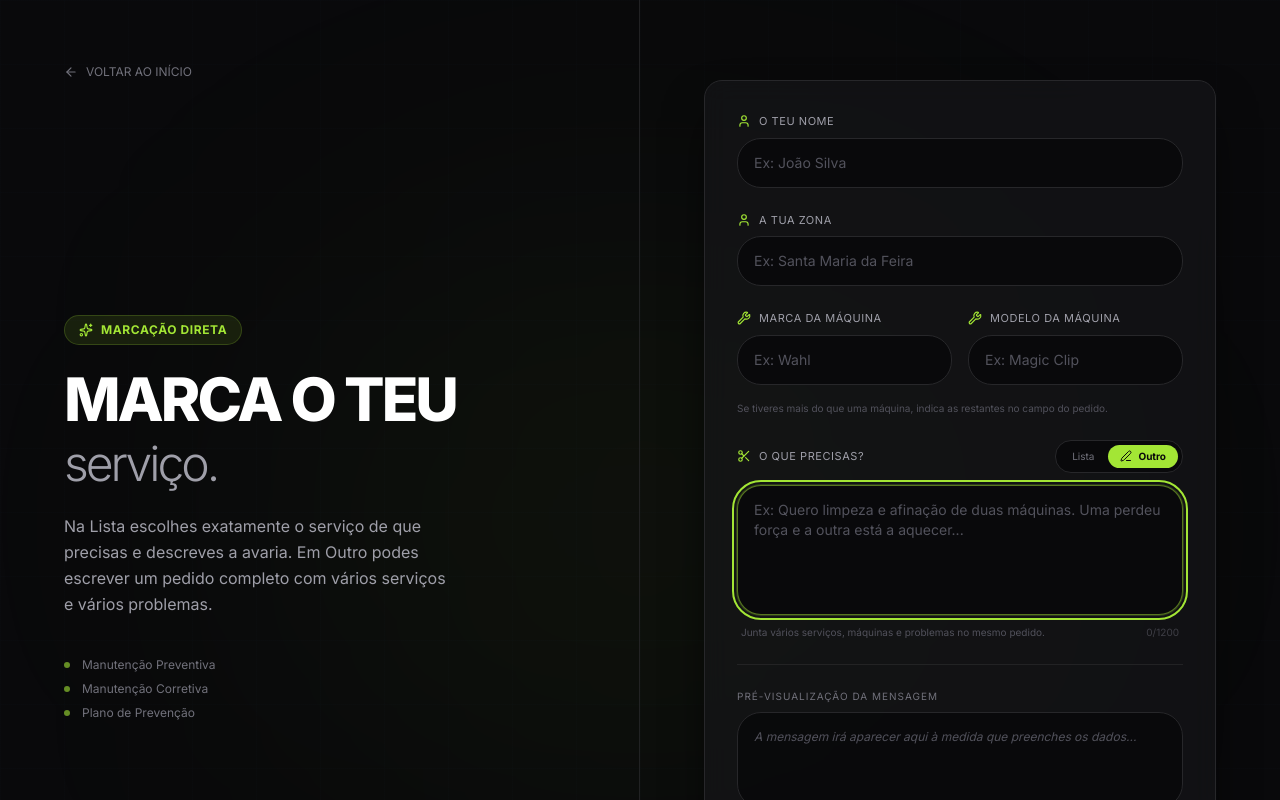
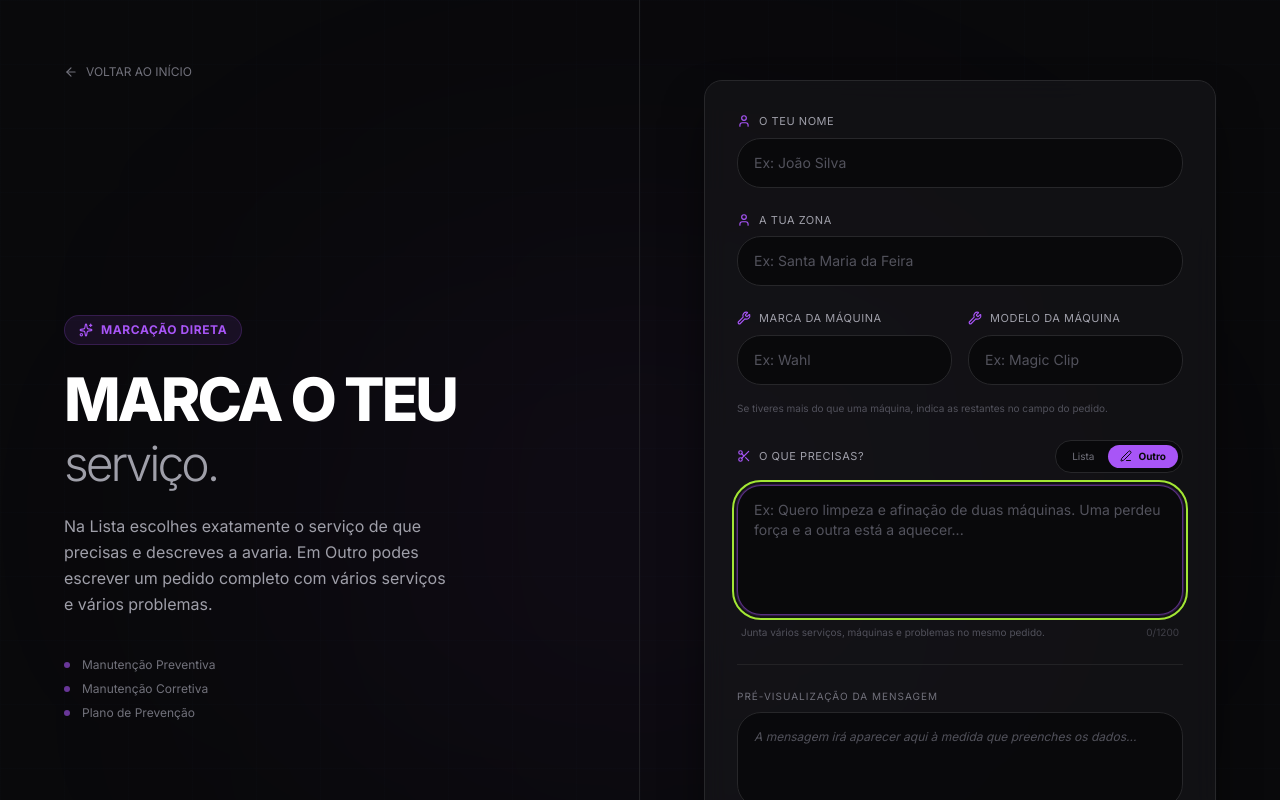
Before and after one commit to martimfm1/lab-customs-clipper, a Next.js app: page /marcacao in a window 1280 px wide. Both pictures are taken after a click on the button "Outro". Shown: the top 800 px of the page. Built offline with nearby package versions, Linux system fonts and the light colour scheme.

Commit message:
Apply purple brand accent

```diff
--- a/app/marcacao/page.tsx
+++ b/app/marcacao/page.tsx
@@ -180,22 +180,22 @@
   return (
     <div className="relative min-h-screen overflow-hidden bg-zinc-950">
       <div className="pointer-events-none absolute inset-0 bg-[linear-gradient(to_right,#1f293710_1px,transparent_1px),linear-gradient(to_bottom,#1f293710_1px,transparent_1px)] bg-[size:4rem_4rem]" />
-      <div className="pointer-events-none absolute top-1/2 left-1/2 -translate-x-1/2 -translate-y-1/2 w-[700px] h-[500px] bg-[#a3e635]/5 blur-[160px] rounded-full" />
+      <div className="pointer-events-none absolute top-1/2 left-1/2 -translate-x-1/2 -translate-y-1/2 w-[700px] h-[500px] bg-[#a855f7]/5 blur-[160px] rounded-full" />
 
       <div className="relative z-10 mx-auto grid min-h-screen w-full max-w-7xl grid-cols-1 gap-0 lg:grid-cols-2">
         <div className="hidden lg:flex flex-col justify-between px-16 py-16 border-r border-zinc-800/80">
           <Link
             href="/"
-            className="inline-flex items-center gap-2 text-xs font-mono text-zinc-500 hover:text-[#a3e635] transition-colors"
+            className="inline-flex items-center gap-2 text-xs font-mono text-zinc-500 hover:text-[#a855f7] transition-colors"
           >
             <ArrowLeft className="w-3.5 h-3.5" />
             <span>VOLTAR AO INÍCIO</span>
           </Link>
 
           <div className="space-y-6">
-            <div className="inline-flex items-center gap-2 px-3.5 py-1.5 rounded-full bg-[#a3e635]/10 border border-[#a3e635]/20">
-              <Sparkles className="w-3.5 h-3.5 text-[#a3e635]" />
-              <span className="text-xs font-mono font-bold tracking-wider uppercase text-[#a3e635]">
+            <div className="inline-flex items-center gap-2 px-3.5 py-1.5 rounded-full bg-[#a855f7]/10 border border-[#a855f7]/20">
+              <Sparkles className="w-3.5 h-3.5 text-[#a855f7]" />
+              <span className="text-xs font-mono font-bold tracking-wider uppercase text-[#a855f7]">
                 Marcação Direta
               </span>
             </div>
@@ -220,7 +220,7 @@
                   key={s.id}
                   className="flex items-center gap-3 text-xs font-mono text-zinc-500"
                 >
-                  <span className="w-1.5 h-1.5 rounded-full bg-[#a3e635]/60 shrink-0" />
+                  <span className="w-1.5 h-1.5 rounded-full bg-[#a855f7]/60 shrink-0" />
                   {s.label}
                 </div>
               ))}
@@ -236,15 +236,15 @@
           <div className="lg:hidden mb-8 space-y-6">
             <Link
               href="/"
-              className="inline-flex items-center gap-2 text-xs font-mono text-zinc-500 hover:text-[#a3e635] transition-colors"
+              className="inline-flex items-center gap-2 text-xs font-mono text-zinc-500 hover:text-[#a855f7] transition-colors"
             >
               <ArrowLeft className="w-3.5 h-3.5" />
               <span>VOLTAR AO INÍCIO</span>
             </Link>
             <div>
-              <div className="inline-flex items-center gap-2 px-3.5 py-1.5 rounded-full bg-[#a3e635]/10 border border-[#a3e635]/20 mb-4">
-                <Sparkles className="w-3.5 h-3.5 text-[#a3e635]" />
-                <span className="text-xs font-mono font-bold tracking-wider uppercase text-[#a3e635]">
+              <div className="inline-flex items-center gap-2 px-3.5 py-1.5 rounded-full bg-[#a855f7]/10 border border-[#a855f7]/20 mb-4">
+                <Sparkles className="w-3.5 h-3.5 text-[#a855f7]" />
+                <span className="text-xs font-mono font-bold tracking-wider uppercase text-[#a855f7]">
                   Marcação
                 </span>
               </div>
@@ -267,7 +267,7 @@
           >
             <div className="space-y-2">
               <label className="flex items-center gap-2 text-[11px] font-mono uppercase tracking-wider text-zinc-400">
-                <User className="w-3.5 h-3.5 shrink-0 text-[#a3e635]" />O teu
+                <User className="w-3.5 h-3.5 shrink-0 text-[#a855f7]" />O teu
                 nome
               </label>
               <input
@@ -278,13 +278,13 @@
                 aria-label="O teu nome"
                 value={name}
                 onChange={(e) => setName(e.target.value)}
-                className="w-full rounded-xl border border-zinc-800 bg-zinc-950 px-4 py-3.5 text-sm text-zinc-100 placeholder:text-zinc-600 focus:outline-none focus:border-[#a3e635]/50 focus:ring-1 focus:ring-[#a3e635]/20 transition-all duration-200"
+                className="w-full rounded-xl border border-zinc-800 bg-zinc-950 px-4 py-3.5 text-sm text-zinc-100 placeholder:text-zinc-600 focus:outline-none focus:border-[#a855f7]/50 focus:ring-1 focus:ring-[#a855f7]/20 transition-all duration-200"
               />
             </div>
 
             <div className="space-y-2">
               <label className="flex items-center gap-2 text-[11px] font-mono uppercase tracking-wider text-zinc-400">
-                <User className="w-3.5 h-3.5 shrink-0 text-[#a3e635]" />A tua zona
+                <User className="w-3.5 h-3.5 shrink-0 text-[#a855f7]" />A tua zona
               </label>
               <input
                 type="text"
@@ -293,7 +293,7 @@
                 aria-label="A tua zona"
                 value={location}
                 onChange={(e) => setLocation(e.target.value)}
-                className="w-full rounded-xl border border-zinc-800 bg-zinc-950 px-4 py-3.5 text-sm text-zinc-100 placeholder:text-zinc-600 focus:outline-none focus:border-[#a3e635]/50 focus:ring-1 focus:ring-[#a3e635]/20 transition-all duration-200"
+                className="w-full rounded-xl border border-zinc-800 bg-zinc-950 px-4 py-3.5 text-sm text-zinc-100 placeholder:text-zinc-600 focus:outline-none focus:border-[#a855f7]/50 focus:ring-1 focus:ring-[#a855f7]/20 transition-all duration-200"
               />
             </div>
 
@@ -306,7 +306,7 @@
                     htmlFor="machine-brand"
                     className="flex items-center gap-2 text-[11px] font-mono uppercase tracking-wider text-zinc-400"
                   >
-                    <Wrench className="w-3.5 h-3.5 shrink-0 text-[#a3e635]" />
+                    <Wrench className="w-3.5 h-3.5 shrink-0 text-[#a855f7]" />
                     Marca da máquina
                   </label>
                   <input
@@ -319,7 +319,7 @@
                     onChange={(e) => setMachineBrand(e.target.value)}
                     maxLength={100}
                     required
-                    className="w-full rounded-xl border border-zinc-800 bg-zinc-950 px-4 py-3.5 text-sm text-zinc-100 placeholder:text-zinc-600 focus:outline-none focus:border-[#a3e635]/50 focus:ring-1 focus:ring-[#a3e635]/20 transition-all duration-200"
+                    className="w-full rounded-xl border border-zinc-800 bg-zinc-950 px-4 py-3.5 text-sm text-zinc-100 placeholder:text-zinc-600 focus:outline-none focus:border-[#a855f7]/50 focus:ring-1 focus:ring-[#a855f7]/20 transition-all duration-200"
                   />
                 </div>
                 <div className="space-y-2">
@@ -327,7 +327,7 @@
                     htmlFor="machine-model"
                     className="flex items-center gap-2 text-[11px] font-mono uppercase tracking-wider text-zinc-400"
                   >
-                    <Wrench className="w-3.5 h-3.5 shrink-0 text-[#a3e635]" />
+                    <Wrench className="w-3.5 h-3.5 shrink-0 text-[#a855f7]" />
                     Modelo da máquina
                   </label>
                   <input
@@ -340,7 +340,7 @@
                     onChange={(e) => setMachineModel(e.target.value)}
                     maxLength={120}
                     required
-                    className="w-full rounded-xl border border-zinc-800 bg-zinc-950 px-4 py-3.5 text-sm text-zinc-100 placeholder:text-zinc-600 focus:outline-none focus:border-[#a3e635]/50 focus:ring-1 focus:ring-[#a3e635]/20 transition-all duration-200"
+                    className="w-full rounded-xl border border-zinc-800 bg-zinc-950 px-4 py-3.5 text-sm text-zinc-100 placeholder:text-zinc-600 focus:outline-none focus:border-[#a855f7]/50 focus:ring-1 focus:ring-[#a855f7]/20 transition-all duration-200"
                   />
                 </div>
                 {mode === "custom" && (
@@ -354,7 +354,7 @@
             <div className="space-y-3">
               <div className="flex items-center justify-between gap-2">
                 <label className="flex items-center gap-2 text-[11px] font-mono uppercase tracking-wider text-zinc-400">
-                  <Scissors className="w-3.5 h-3.5 shrink-0 text-[#a3e635]" />O
+                  <Scissors className="w-3.5 h-3.5 shrink-0 text-[#a855f7]" />O
                   que precisas?
                 </label>
 
@@ -362,14 +362,14 @@
                   <button
                     type="button"
                     onClick={() => handleModeSwitch("preset")}
-                    className={`px-3 py-1 rounded-md text-[10px] font-mono transition-all duration-200 cursor-pointer ${mode === "preset" ? "bg-[#a3e635] text-zinc-950 font-bold" : "text-zinc-500 hover:text-zinc-300"}`}
+                    className={`px-3 py-1 rounded-md text-[10px] font-mono transition-all duration-200 cursor-pointer ${mode === "preset" ? "bg-[#a855f7] text-zinc-950 font-bold" : "text-zinc-500 hover:text-zinc-300"}`}
                   >
                     Lista
                   </button>
                   <button
                     type="button"
                     onClick={() => handleModeSwitch("custom")}
-                    className={`flex items-center gap-1.5 px-3 py-1 rounded-md text-[10px] font-mono transition-all duration-200 cursor-pointer ${mode === "custom" ? "bg-[#a3e635] text-zinc-950 font-bold" : "text-zinc-500 hover:text-zinc-300"}`}
+                    className={`flex items-center gap-1.5 px-3 py-1 rounded-md text-[10px] font-mono transition-all duration-200 cursor-pointer ${mode === "custom" ? "bg-[#a855f7] text-zinc-950 font-bold" : "text-zinc-500 hover:text-zinc-300"}`}
                   >
                     <PenLine className="w-3 h-3" />
                     Outro
@@ -394,12 +394,12 @@
                           key={s.id}
                           type="button"
                           onClick={() => setSelectedId(s.id)}
-                          className={`w-full text-left rounded-xl border px-4 py-3.5 transition-all duration-200 cursor-pointer active:scale-[0.99] ${isSelected ? "border-[#a3e635]/50 bg-[#a3e635]/10 shadow-[0_0_15px_rgba(163,230,53,0.1)]" : "border-zinc-800/80 bg-zinc-950/50 hover:border-zinc-700 hover:bg-zinc-900"}`}
+                          className={`w-full text-left rounded-xl border px-4 py-3.5 transition-all duration-200 cursor-pointer active:scale-[0.99] ${isSelected ? "border-[#a855f7]/50 bg-[#a855f7]/10 shadow-[0_0_15px_rgba(168,85,247,0.1)]" : "border-zinc-800/80 bg-zinc-950/50 hover:border-zinc-700 hover:bg-zinc-900"}`}
                         >
                           <div className="flex items-center justify-between gap-3">
                             <div className="min-w-0">
                               <p
-                                className={`text-sm font-semibold truncate transition-colors ${isSelected ? "text-[#a3e635]" : "text-zinc-200"}`}
+                                className={`text-sm font-semibold truncate transition-colors ${isSelected ? "text-[#a855f7]" : "text-zinc-200"}`}
                               >
                                 {s.label}
                               </p>
@@ -408,7 +408,7 @@
                               </p>
                             </div>
                             <div
-                              className={`w-4 h-4 rounded-full border shrink-0 transition-all flex items-center justify-center ${isSelected ? "border-[#a3e635] bg-[#a3e635]" : "border-zinc-700 bg-zinc-900"}`}
+                              className={`w-4 h-4 rounded-full border shrink-0 transition-all flex items-center justify-center ${isSelected ? "border-[#a855f7] bg-[#a855f7]" : "border-zinc-700 bg-zinc-900"}`}
                             >
                               {isSelected && (
                                 <svg
@@ -447,7 +447,7 @@
                       rows={5}
                       maxLength={1200}
                       aria-label="Descreve o teu pedido"
-                      className="w-full resize-none rounded-xl border border-zinc-800 bg-zinc-950 px-4 py-3.5 text-sm text-zinc-100 placeholder:text-zinc-600 focus:outline-none focus:border-[#a3e635]/50 focus:ring-1 focus:ring-[#a3e635]/20 transition-all duration-200"
+                      className="w-full resize-none rounded-xl border border-zinc-800 bg-zinc-950 px-4 py-3.5 text-sm text-zinc-100 placeholder:text-zinc-600 focus:outline-none focus:border-[#a855f7]/50 focus:ring-1 focus:ring-[#a855f7]/20 transition-all duration-200"
                     />
                     <div className="mt-1 flex items-center justify-between px-1">
                       <p className="text-[10px] font-mono text-zinc-600">
@@ -473,7 +473,7 @@
                   >
                     <div className="mt-3 space-y-2">
                       <label className="flex items-center gap-2 text-[11px] font-mono uppercase tracking-wider text-zinc-400">
-                        <Wrench className="w-3.5 h-3.5 shrink-0 text-[#a3e635]" />
+                        <Wrench className="w-3.5 h-3.5 shrink-0 text-[#a855f7]" />
                         Qual é o problema?
                         <span className="normal-case tracking-normal text-zinc-600">
                           opcional
@@ -492,7 +492,7 @@
                         rows={4}
                         maxLength={800}
                         aria-label="Descreve o problema"
-                        className="w-full resize-none rounded-xl border border-zinc-800 bg-zinc-950 px-4 py-3.5 text-sm text-zinc-100 placeholder:text-zinc-600 focus:outline-none focus:border-[#a3e635]/50 focus:ring-1 focus:ring-[#a3e635]/20 transition-all duration-200"
+                        className="w-full resize-none rounded-xl border border-zinc-800 bg-zinc-950 px-4 py-3.5 text-sm text-zinc-100 placeholder:text-zinc-600 focus:outline-none focus:border-[#a855f7]/50 focus:ring-1 focus:ring-[#a855f7]/20 transition-all duration-200"
                       />
                       <div className="flex items-center justify-between px-1">
                         <p className="text-[10px] font-mono text-zinc-600">
@@ -535,7 +535,7 @@
                       title="Copiar mensagem"
                     >
                       {copied ? (
-                        <Check className="w-3.5 h-3.5 text-[#a3e635]" />
+                        <Check className="w-3.5 h-3.5 text-[#a855f7]" />
                       ) : (
                         <Copy className="w-3.5 h-3.5" />
                       )}
@@ -554,7 +554,7 @@
               type="button"
               onClick={handleWhatsApp}
               disabled={!isReady}
-              className="group w-full flex items-center justify-center gap-2.5 h-13 rounded-xl bg-[#a3e635] text-zinc-950 font-bold text-sm hover:bg-[#b8f542] disabled:opacity-30 disabled:cursor-not-allowed transition-all duration-300 shadow-[0_0_20px_rgba(163,230,53,0.15)] hover:shadow-[0_0_25px_rgba(163,230,53,0.3)] active:scale-[0.98] cursor-pointer"
+              className="group w-full flex items-center justify-center gap-2.5 h-13 rounded-xl bg-[#a855f7] text-zinc-950 font-bold text-sm hover:bg-[#c084fc] disabled:opacity-30 disabled:cursor-not-allowed transition-all duration-300 shadow-[0_0_20px_rgba(168,85,247,0.15)] hover:shadow-[0_0_25px_rgba(168,85,247,0.3)] active:scale-[0.98] cursor-pointer"
             >
               <MessageCircle className="w-4 h-4 shrink-0" />
               <span>
```
